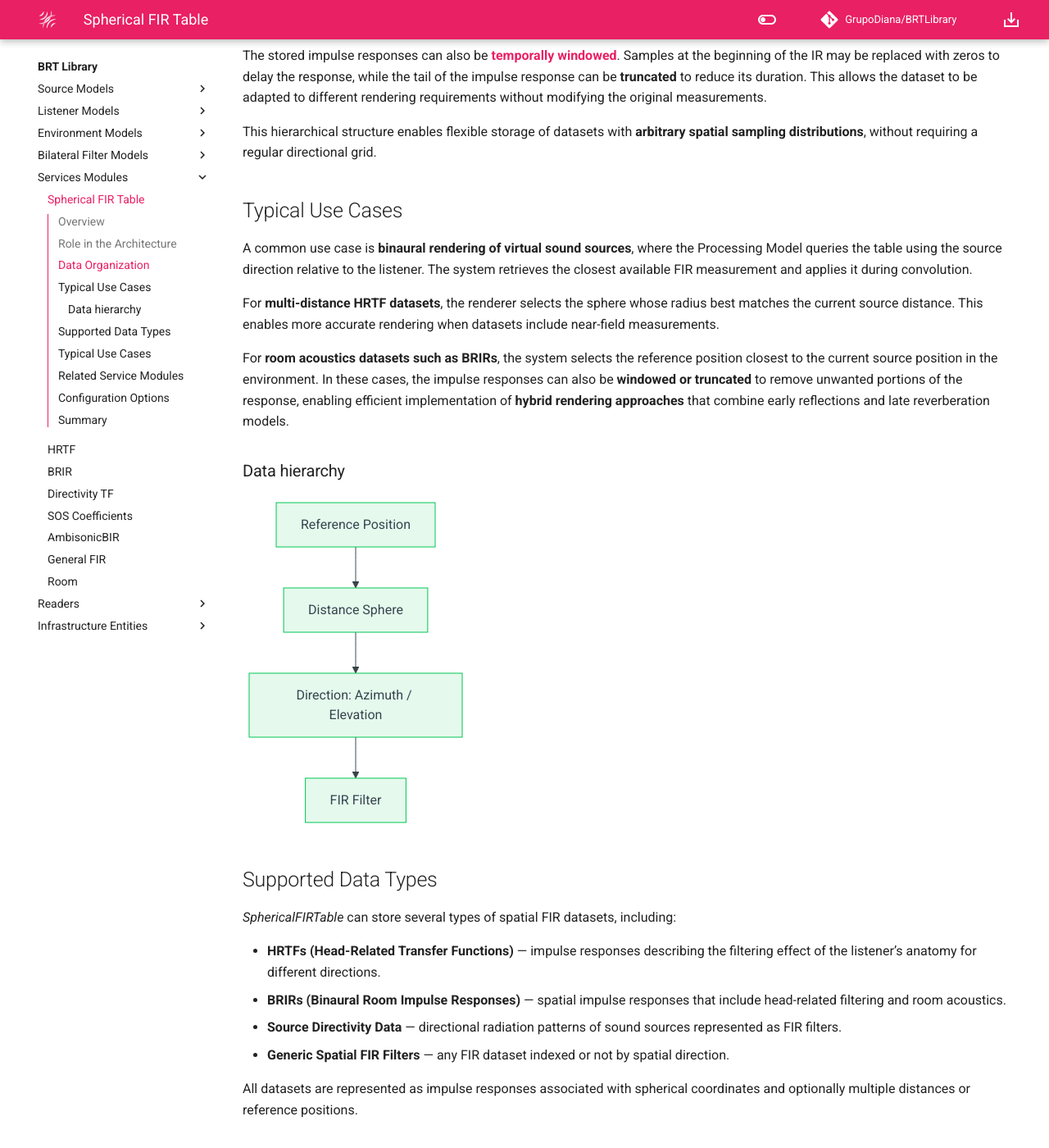
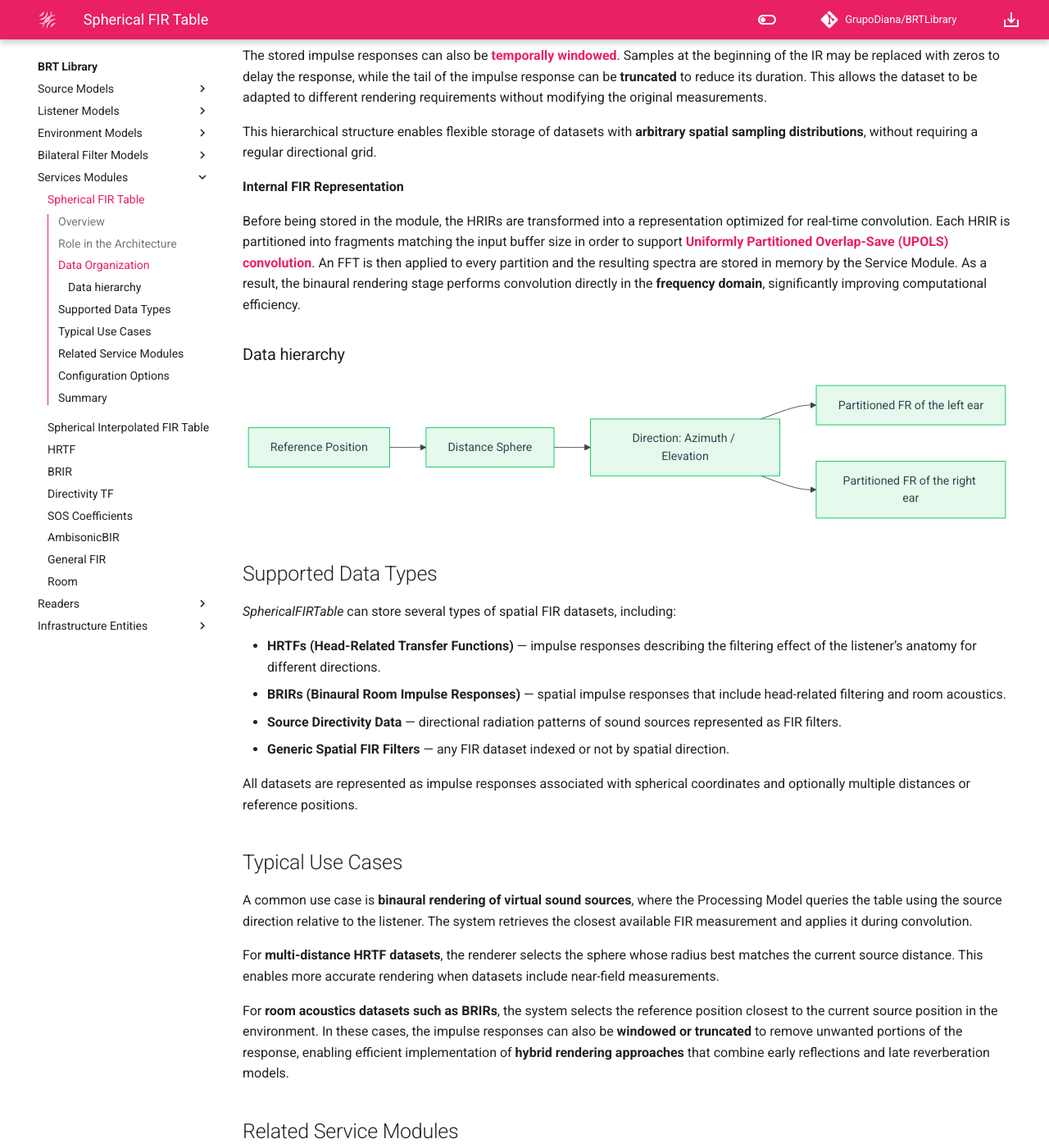
Before and after one commit to GrupoDiana/BRT-Documentation, an MkDocs documentation site: the page built from docs/library/service-modules/service-spherical-fir-table.md, in a window 1280 px wide and 1400 px high, scrolled down 1239 px. Shown: the whole window at 82% size. Built offline with MkDocs 1.6.1 and Material for MkDocs 9.7.7, drawn with Linux system fonts in a browser that asks for light colours; comment, search, counter and statistics services are not loaded; some of the changed text lies outside the part shown.

Commit message:
feat: New Spherical interpolated doc section. Improve others

````diff
--- a/docs/library/service-modules/service-spherical-fir-table.md
+++ b/docs/library/service-modules/service-spherical-fir-table.md
@@ -30,22 +30,20 @@
 The stored impulse responses can also be **[temporally windowed](../listener-models/rir-models/index.md#refining-the-impulse-response)**. Samples at the beginning of the IR may be replaced with zeros to delay the response, while the tail of the impulse response can be **truncated** to reduce its duration. This allows the dataset to be adapted to different rendering requirements without modifying the original measurements.
 
 This hierarchical structure enables flexible storage of datasets with **arbitrary spatial sampling distributions**, without requiring a regular directional grid.
-## Typical Use Cases
 
-A common use case is **binaural rendering of virtual sound sources**, where the Processing Model queries the table using the source direction relative to the listener. The system retrieves the closest available FIR measurement and applies it during convolution.
+**Internal FIR Representation**
 
-For **multi-distance HRTF datasets**, the renderer selects the sphere whose radius best matches the current source distance. This enables more accurate rendering when datasets include near-field measurements.
-
-For **room acoustics datasets such as BRIRs**, the system selects the reference position closest to the current source position in the environment. In these cases, the impulse responses can also be **windowed or truncated** to remove unwanted portions of the response, enabling efficient implementation of **hybrid rendering approaches** that combine early reflections and late reverberation models.
+Before being stored in the module, the HRIRs are transformed into a representation optimized for real-time convolution. Each HRIR is partitioned into fragments matching the input buffer size in order to support **[Uniformly Partitioned Overlap-Save (UPOLS) convolution](../processing-modules/uniform-partitioned-convolution.md)**. An FFT is then applied to every partition and the resulting spectra are stored in memory by the Service Module. As a result, the binaural rendering stage performs convolution directly in the **frequency domain**, significantly improving computational efficiency.
 
 ### Data hierarchy
 
 ```mermaid
-graph TD
+graph LR
 
 A[Reference Position] --> B[Distance Sphere]
 B --> C[Direction: Azimuth / Elevation]
-C --> D[FIR Filter]
+C --> D[Partitioned FR of the left ear]
+C --> E[Partitioned FR of the right ear]
 ```
 
 ## Supported Data Types
@@ -65,7 +63,7 @@
 
 For **multi-distance HRTF datasets**, the renderer selects the sphere whose radius best matches the current source distance. This enables more accurate rendering when datasets include near-field measurements.
 
-For room acoustics datasets such as **BRIRs**, the system selects the reference position closest to the current source position in the environment.
+For **room acoustics datasets such as BRIRs**, the system selects the reference position closest to the current source position in the environment. In these cases, the impulse responses can also be **windowed or truncated** to remove unwanted portions of the response, enabling efficient implementation of **hybrid rendering approaches** that combine early reflections and late reverberation models.
 
 ## Related Service Modules
 
--- a/mkdocs.yml
+++ b/mkdocs.yml
@@ -153,6 +153,7 @@
     - Services Modules:
       - library/service-modules/index.md
       - Spherical FIR Table: library/service-modules/service-spherical-fir-table.md
+      - Spherical Interpolated FIR Table: library/service-modules/service-spherical-interpolated-fir-table.md
       - HRTF: library/service-modules/service-hrtf.md
       - BRIR: library/service-modules/service-hrbrir.md
       - Directivity TF: library/service-modules/service-directivity-tf.md
````
Also changed, not shown: docs/library/service-modules/index.md (+1 -1 lines), docs/library/service-modules/service-spherical-interpolated-fir-table.md (added, +101 -0 lines).
